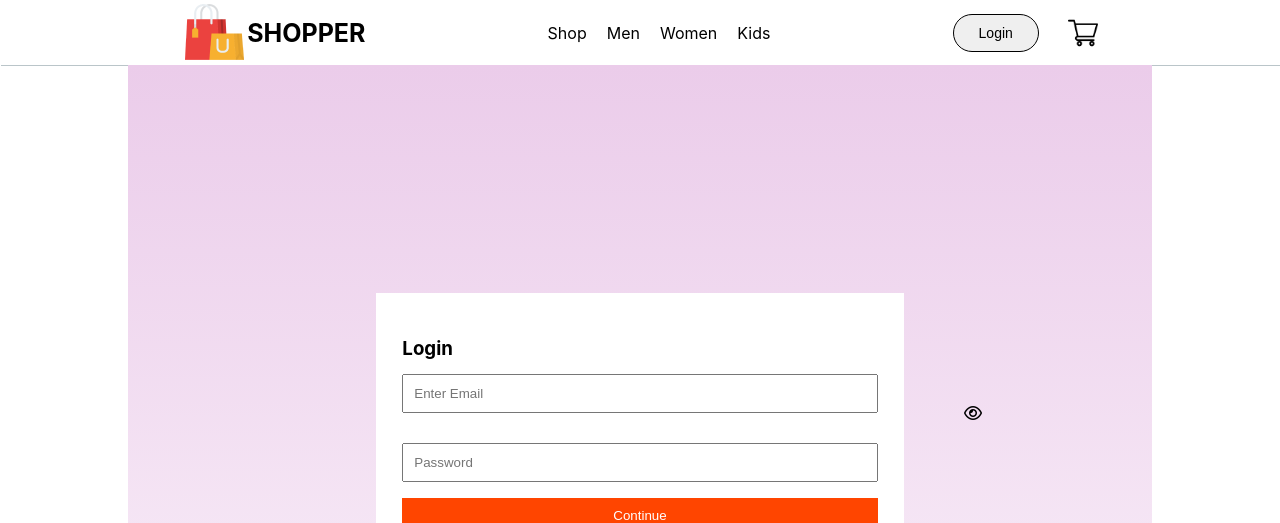
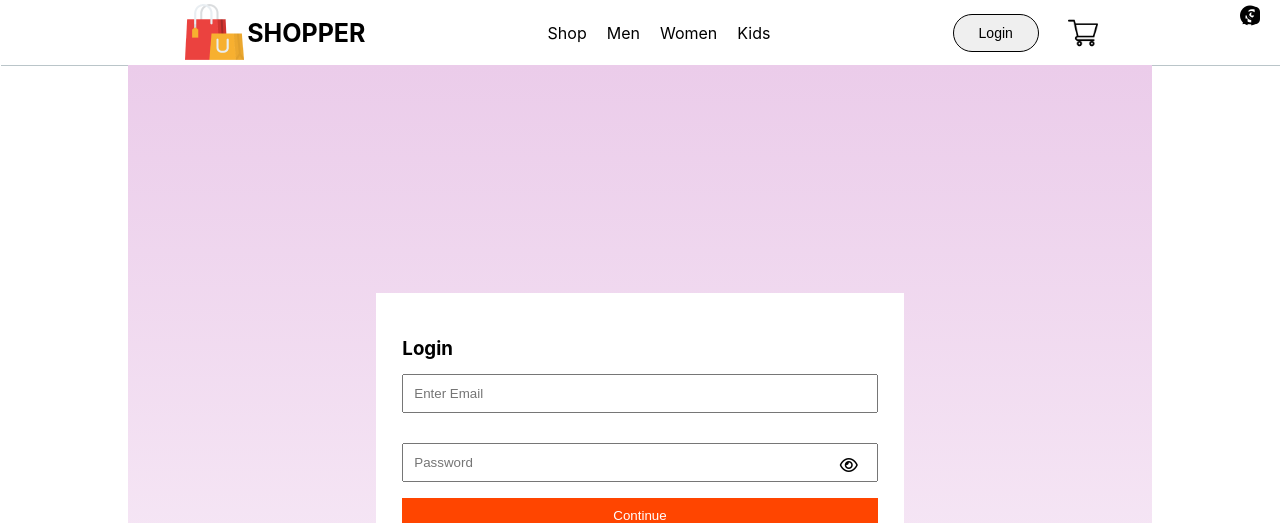
Before and after one commit to Pallavi-kini/E-Commerce, a React (Create React App) app: page /login in a window 1280 px wide. Shown: the top 523 px of the page. Built offline with nearby package versions, Linux system fonts and the light colour scheme.

Commit message:
positioned the eye icon

```diff
--- a/src/Components/LoginCompo/LoginCompo.css
+++ b/src/Components/LoginCompo/LoginCompo.css
@@ -24,9 +24,9 @@
   gap: 5px;
 }
 
-.eye-logo {
+i {
   position: absolute;
-  top: 403px;
-  right: 298px;
-  cursor: pointer;
+  top: 6px;
+  right: 0;
+  padding-right: 20px;
 }
--- a/src/Components/LoginCompo/LoginCompo.js
+++ b/src/Components/LoginCompo/LoginCompo.js
@@ -45,7 +45,7 @@ const LoginCompo = (props) => {
           placeholder="Enter Email"
           onChange={handleInputChangeEmail}
         />
-        <div style={{ display: "contents", position: "relative" }}>
+
         <input
           type={showPswrd ? "password" : "text"}
           name="password"
@@ -54,14 +54,13 @@ const LoginCompo = (props) => {
           placeholder="Password"
           onChange={handleInputChangePswrd}
         />
-          <span className="eye-logo" onClick={toggleEyeIcon}>
+        <span onClick={toggleEyeIcon} style={{ position: "relative" }}>
           {showPswrd ? (
             <i className="fa-regular fa-eye"></i>
           ) : (
             <i className="fa-regular fa-eye-slash"></i>
           )}
         </span>
-        </div>
         <button type="submit" className="continue-btn">
           Continue
         </button>
--- a/src/Components/SignUp/SignUp.js
+++ b/src/Components/SignUp/SignUp.js
@@ -70,7 +70,7 @@ const SignUp = (props) => {
             placeholder="Password"
             onChange={handleInputChangePswrd}
           />
-          <span className="eye-logo-signup" onClick={toggleEyeIcon}>
+          <span onClick={toggleEyeIcon} style={{ position: "relative" }}>
             {showPswrd ? (
               <i className="fa-regular fa-eye"></i>
             ) : (
```
Lines whose indentation alone changed are shown as unchanged.
